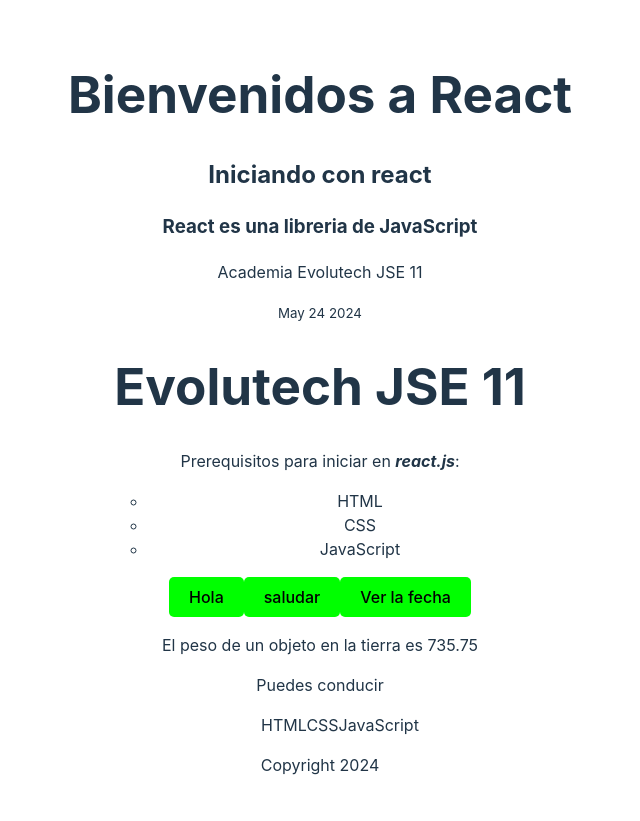
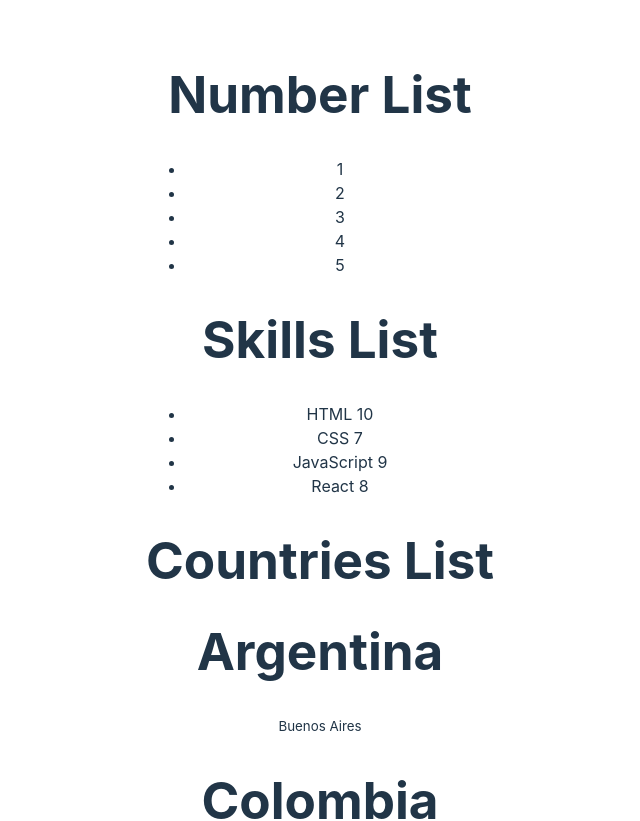
Before and after one commit to mpramos/REACTV11, a React (Vite) app: page / in a window 1280 px wide. Shown: the top 821 px of the page, without its empty margins (320-960 px from the left). Built offline with nearby package versions, Linux system fonts and the light colour scheme.

Commit message:
mapeo en diferentes tipos de listas

```diff
--- a/src/App.jsx
+++ b/src/App.jsx
@@ -1,54 +1,50 @@
 import './App.css'
-import Button from './Button'
-import Footer from './Footer'
-import Header from './Header'
-import Peso from './Peso'
-import Principal from './Principal'
-import Skills from './Skills'
-import Status from './Status'
-import User from './User'
 
-
+const Number=({numbers})=>numbers.map(number=> <li key={number}>{number}</li>)
+const Skill= ({skill:[tech,level]})=>(<li>{tech} {level}</li>)
+const Skills=({skills})=>{
+  const skillsList=skills.map((skill)=><Skill key={skill[0]} skill={skill}/>)
+  return <ul>{skillsList}</ul>
+}
+const Country=({country: {name,city}})=>{
+    return(
+      <div>
+        <h1>{name}</h1>
+        <small>{city}</small>
+      </div>
+    )
+}
+const Countries=({countries})=>{
+  const countryList=countries.map(country=><Country key={country.name} country={country}/>)
+  return <div>{countryList}</div>
+}
 function App() {
-  const gravedad=9.81
-  const masa=75
-  let edad=35
-  let status = edad >=18
-
-  const data={
-    bienvenida:'Bienvenidos a React ',
-    titulo:'Iniciando con react',
-    subtitulo:'React es una libreria de JavaScript',
-    autor:{
-      nombre:'Evolutech',
-      version:'JSE 11',
-      imagen:'https://rickandmortyapi.com/api/character/avatar/39.jpeg'
-    },
-    fecha: new Date(),
-    skills: ['HTML','CSS','JavaScript']
-  }
-
-  const decirHola=()=>{
-    alert('Holaaa 😎')
-  }
-  const saludar=()=>{
-    alert('Bienvenidos a React con JavaScript 😎')
-  }
-
+  const numbers=[1,2,3,4,5]
+  const skills=[
+    ['HTML',10],
+    ['CSS',7],
+    ['JavaScript',9],
+    ['React',8],
+  ]
+  const countries =[
+    {name:'Argentina', city:'Buenos Aires'},
+    {name:'Colombia', city:'Bogotá'},
+    {name:'Peru', city:'Lima'},
+    {name:'Chile', city:'Santiago de Chile'},
+    {name:'Bolivia', city:'Sucre'},
+  ]
   return (
     <>
-      <Header
-        data={data}
-      />
-      <User nombre='Evolutech' version='JSE 11' />
-      <Principal data={data} />
-      <Button text='Hola ' onClick={()=>alert('Hi!!!')}/>
-      <Button text='saludar ' onClick={saludar}/>
-      <Button text='Ver la fecha ' onClick={()=> alert(new Date())}/>
-      <Peso peso={gravedad*masa}/>
-      <Status status={status}/>
-      <Skills skills={['HTML','CSS','JavaScript']}/>
-      <Footer />
+    <div>
+      <h1>Number List</h1>
+      <ul>
+        <Number numbers={numbers}/>
+      </ul>
+      <h1>Skills List</h1>
+      <Skills skills={skills}/>
+      <h1>Countries List</h1>
+      <Countries countries={countries}/>
+    </div>
     </>
   )
 }
```
